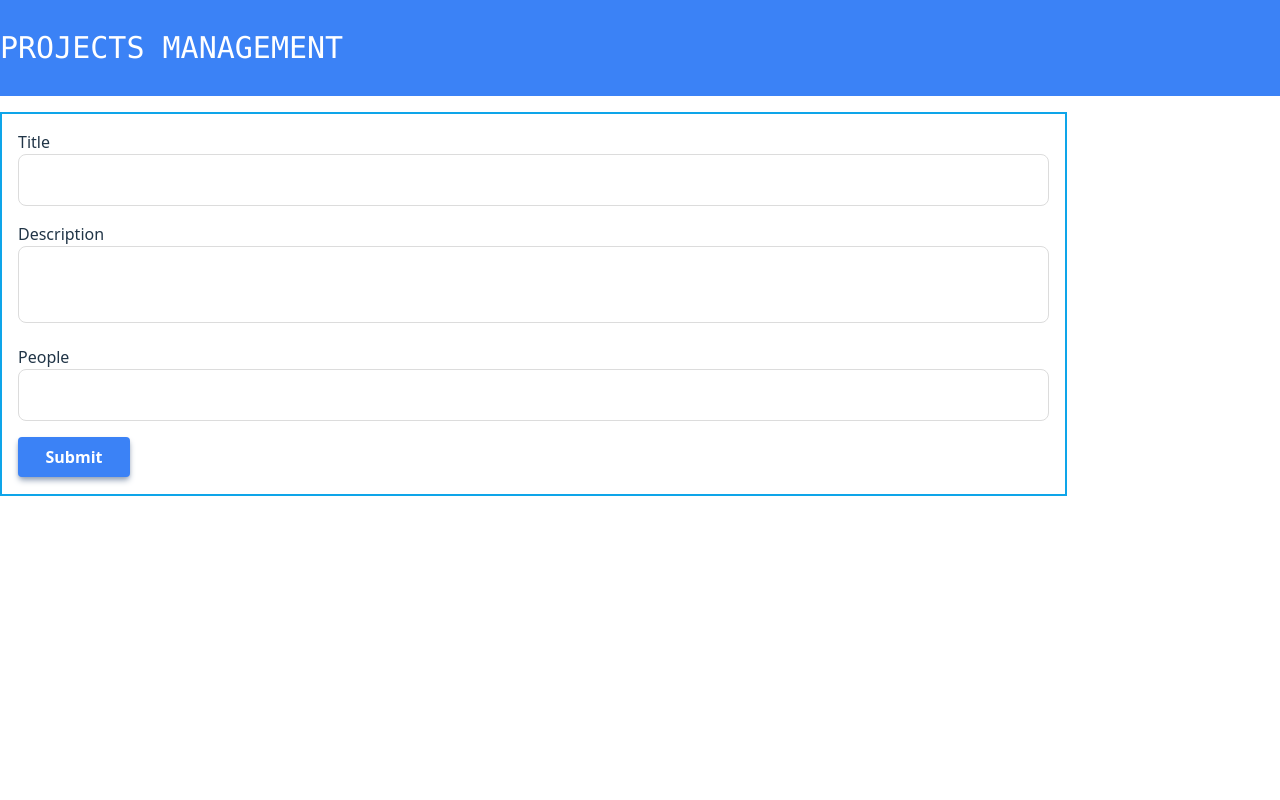
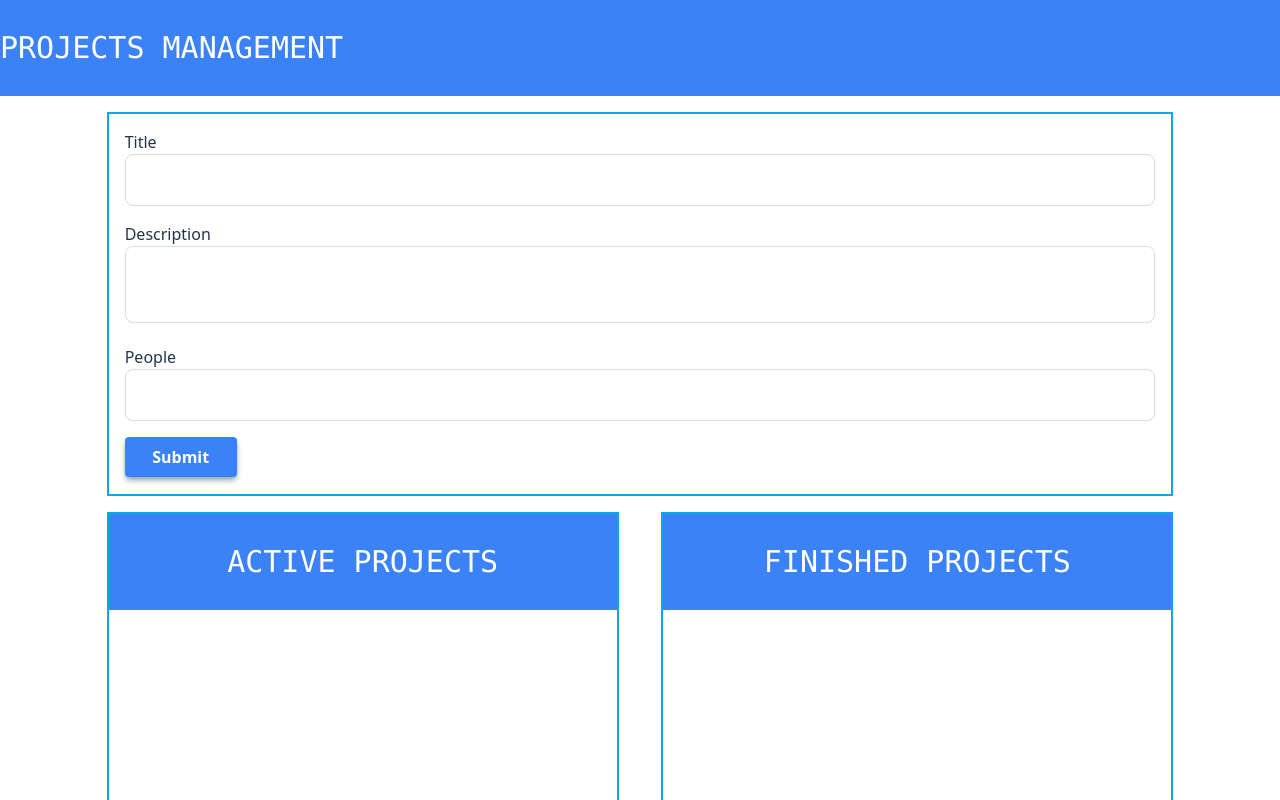
Before and after one commit to yusuken1121/CICCC_FinalProject, a React (Vite) app: page / in a window 1280 px wide. Shown: the top 800 px of the page. Built offline with nearby package versions, Linux system fonts and the light colour scheme.

Commit message:
✨  Create Project Item Lists

```diff
--- /dev/null
+++ b/src/components/molecule/ProjectActiveList.tsx
@@ -0,0 +1,5 @@
+import { ProjectItemListFormat } from "./listTemplate/ProjectItemListFormat";
+
+export const ProjectActiveList = () => {
+  return <ProjectItemListFormat> ACTIVE PROJECTS</ProjectItemListFormat>;
+};
--- /dev/null
+++ b/src/components/molecule/ProjectFinishedList.tsx
@@ -0,0 +1,5 @@
+import { ProjectItemListFormat } from "./listTemplate/ProjectItemListFormat";
+
+export const ProjectFinishedList = () => {
+  return <ProjectItemListFormat> FINISHED PROJECTS</ProjectItemListFormat>;
+};
--- a/src/components/molecule/listTemplate/ProjectList.tsx
+++ b/src/components/molecule/ProjectList.tsx
@@ -1,8 +1,8 @@
-import { SubmitButton } from "../../atom/SubmitButton";
+import { SubmitButton } from "../atom/SubmitButton";
 
 export const ProjectsList = () => {
   return (
-    <form className="w-5/6 h-96 p-4 mt-4 border-2 border-sky-500 ">
+    <form className="w-full h-96 p-4 mt-4 border-2 border-sky-500 ">
       <div className="form-control">
         <label htmlFor="title">Title</label>
         <input type="text" id="title" />
--- /dev/null
+++ b/src/components/molecule/listTemplate/ProjectItemListFormat.tsx
@@ -0,0 +1,17 @@
+import { FC, ReactNode } from "react";
+
+type ProjectItemListFormat = {
+  children: ReactNode;
+};
+
+export const ProjectItemListFormat: FC<ProjectItemListFormat> = ({
+  children,
+}) => {
+  return (
+    <div className="w-48p h-svh mb-2 border-2 border-sky-500 mt-4">
+      <div className="banner-base flex justify-center">
+        <h1 className="h1-base">{children}</h1>
+      </div>
+    </div>
+  );
+};
--- a/src/components/organism/header/Header.tsx
+++ b/src/components/organism/header/Header.tsx
@@ -1,6 +1,6 @@
 export const Header = () => {
   return (
-    <header className="bg-blue-500 h-24 flex items-center">
+    <header className="banner-base">
       <h1 className="h1-base">PROJECTS MANAGEMENT</h1>
     </header>
   );
--- a/src/components/organism/main/Main.tsx
+++ b/src/components/organism/main/Main.tsx
@@ -1,9 +1,18 @@
-import { ProjectsList } from "../../molecule/listTemplate/ProjectList";
+import { ProjectActiveList } from "../../molecule/ProjectActiveList";
+import { ProjectFinishedList } from "../../molecule/ProjectFinishedList";
+import { ProjectsList } from "../../molecule/ProjectList";
 
 export const Main = () => {
   return (
-    <main>
-      <ProjectsList />
+    <main className="w-full h-lvh flex flex-col items-center">
+      <div className="w-5/6 flex items-center justify-center">
+        <ProjectsList />
+      </div>
+
+      <div className="w-5/6 flex items-center justify-between">
+        <ProjectActiveList />
+        <ProjectFinishedList />
+      </div>
     </main>
   );
 };
--- a/src/index.css
+++ b/src/index.css
@@ -10,6 +10,9 @@
     @apply text-3xl font-mono text-white;
   }
   .form-control {
+  }
+  .banner-base {
+    @apply bg-blue-500 h-24 flex items-center;
   }
 }
 
--- a/tailwind.config.js
+++ b/tailwind.config.js
@@ -2,7 +2,11 @@
 export default {
   content: ["./index.html", "./src/**/*.{js,ts,jsx,tsx}"],
   theme: {
-    extend: {},
+    extend: {
+      width: {
+        "48p": "48%",
+      },
+    },
   },
   plugins: [],
 };
```
